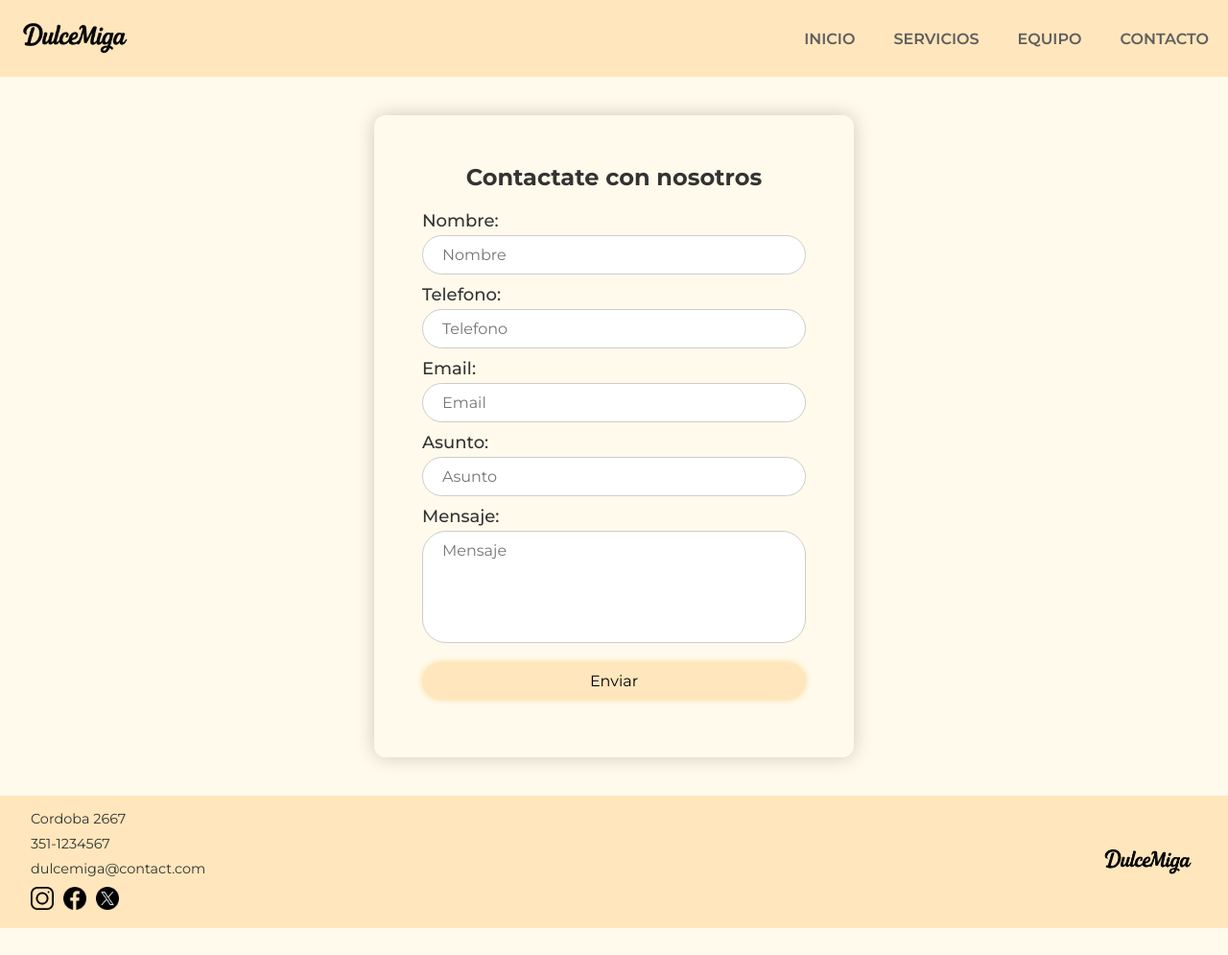
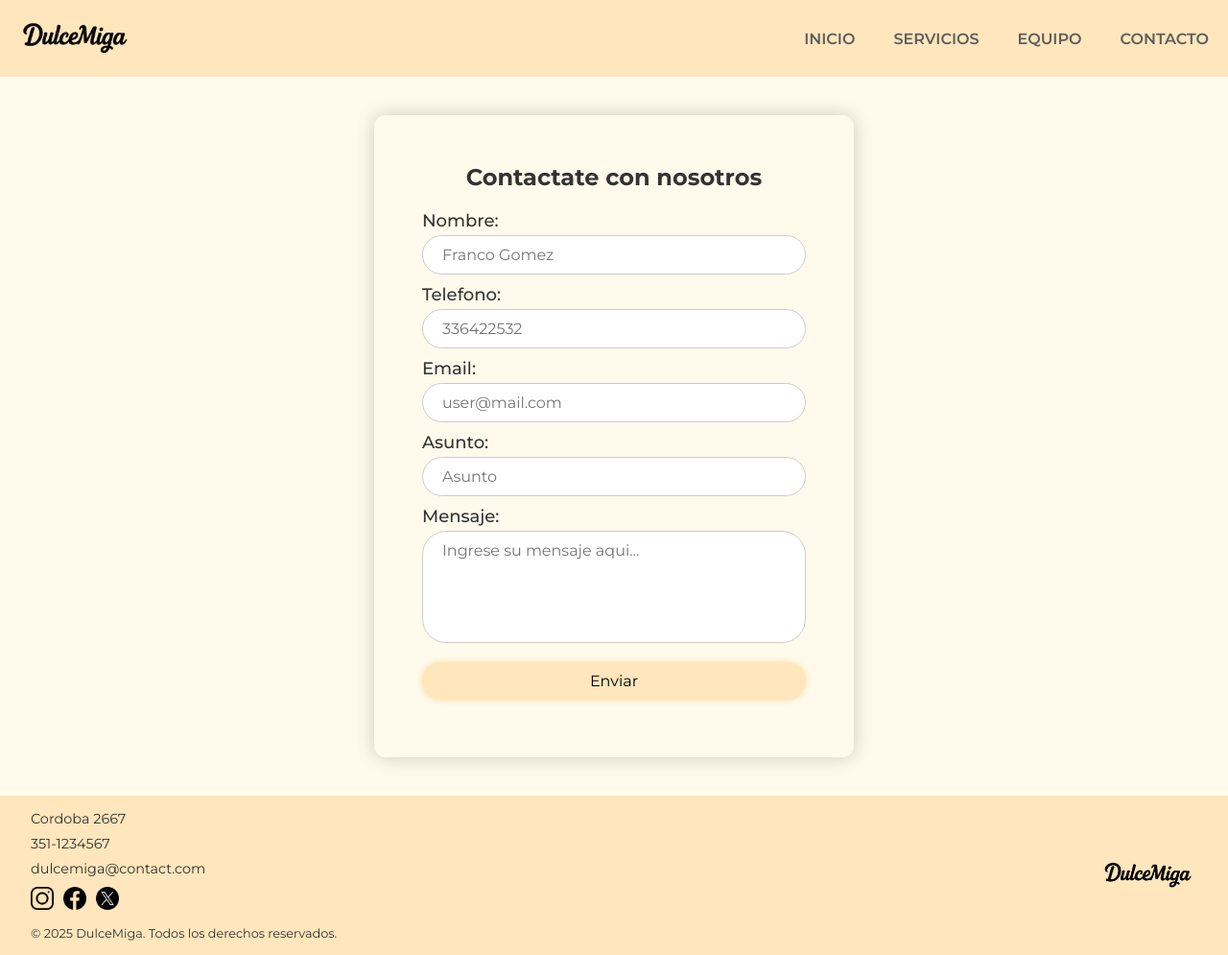
Before and after one commit to lazk1/DulceMiga-TP, a plain HTML site: page pages/contacto.html in a window 1280 px wide. Shown: the whole page at 96% size. Before the commit the page ends 967 px from the top, so only its background shows below. Drawn offline with Linux system fonts and the light colour scheme.

Commit message:
commit final

```diff
--- a/css/style.css
+++ b/css/style.css
@@ -148,7 +148,6 @@ body {
   box-shadow: 0 4px 6px rgba(0, 0, 0, 0.2);
   border-radius: 12px;
   padding: 20px 10px;
-  overflow: visible;
   scrollbar-width: none;
 }
 
@@ -157,10 +156,10 @@ body {
   flex-wrap: nowrap;
   overflow-x: auto;
   gap: 20px;
-  padding-bottom: 10px;
+  padding: 14px 0 10px 0;
   scrollbar-width: thin;
   width: 100%;
-  box-sizing: border-box;
+  overflow-y: visible;
 }
 
 .section-productos > h2 {
@@ -296,6 +295,11 @@ footer {
   font-size: 0.9rem;
 }
 
+.copyright {
+  font-size: 0.8rem;
+  margin-top: 5px;
+}
+
 @media (max-width: 900px) {
   .section-local {
     flex-direction: column;
--- a/pages/contacto.html
+++ b/pages/contacto.html
@@ -37,19 +37,19 @@
               type="text"
               id="name"
               name="name"
-              placeholder="Nombre"
+              placeholder="Franco Gomez"
               required
             />
 
             <label for="phone">Telefono:</label>
-            <input type="tel" id="phone" name="phone" placeholder="Telefono" />
+            <input type="tel" id="phone" name="phone" placeholder="336422532" />
 
             <label for="email">Email:</label>
             <input
               type="email"
               id="email"
               name="email"
-              placeholder="Email"
+              placeholder="user@mail.com"
               required
             />
 
@@ -68,7 +68,7 @@
               id="message"
               cols="30"
               rows="5"
-              placeholder="Mensaje"
+              placeholder="Ingrese su mensaje aqui..."
               required
             ></textarea>
 
@@ -98,6 +98,9 @@
               <img src="../img/twitter.png" alt="logo-twitter" />
             </a>
           </div>
+          <div class="copyright">
+            &copy; 2025 DulceMiga. Todos los derechos reservados.
+          </div>
         </section>
         <div class="logo-footer">
           <img
```
Also changed, not shown: index.html (+3 -0 lines), pages/equipo.html (+3 -0 lines), pages/servicios.html (+3 -0 lines).
